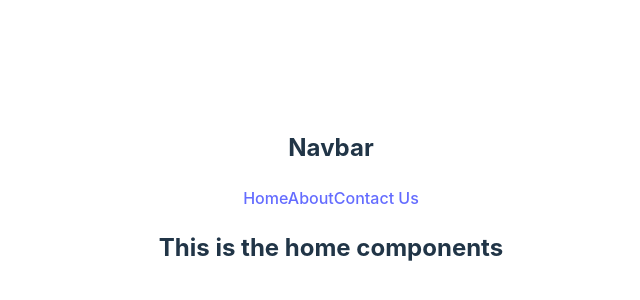
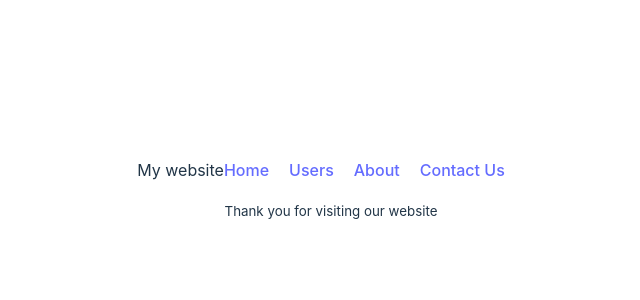
Before and after one commit to rafiul1000/introduction-to-react-router, a React (Vite) app: page / in a window 1280 px wide. Shown: the part 202-502 px from the top of the page, without its empty margins (309-949 px from the left). Built offline with nearby package versions, Linux system fonts and the light colour scheme.

Commit message:
Nested Route and Use Link, outlet

```diff
--- /dev/null
+++ b/src/components/Footer/Footer.jsx
@@ -0,0 +1,9 @@
+const Footer = () => {
+    return (
+        <div>
+            <p><small>Thank you for visiting our website</small></p>
+        </div>
+    );
+};
+
+export default Footer;
--- /dev/null
+++ b/src/components/Header/Header.css
@@ -0,0 +1,3 @@
+nav a{
+    margin-right: 20px;
+}
--- a/src/components/Header/Header.jsx
+++ b/src/components/Header/Header.jsx
@@ -1,11 +1,15 @@
+import { Link } from 'react-router-dom';
+import './Header.css';
+
 const Header = () => {
     return (
         <div>
-            <h2>Navbar</h2>
             <nav>
-                <a href="/">Home</a>
-                <a href="/about">About</a>
-                <a href="/contact">Contact Us</a>
+                <span>My website</span>
+                <Link to="/">Home</Link>
+                <Link to="/users">Users</Link>
+                <Link to="/about">About</Link>
+                <Link to="/contact">Contact Us</Link>
             </nav>
         </div>
     );
--- a/src/components/Home/Home.jsx
+++ b/src/components/Home/Home.jsx
@@ -1,12 +1,13 @@
 import { Outlet } from "react-router-dom";
+import Footer from "../Footer/Footer";
 import Header from "../Header/Header";
 
 const Home = () => {
     return (
         <div>
             <Header></Header>
-            <h2>This is the home components</h2>
             <Outlet></Outlet>
+            <Footer></Footer>
         </div>
     );
 };
--- /dev/null
+++ b/src/components/Users/Users.jsx
@@ -0,0 +1,10 @@
+const Users = () => {
+    return (
+        <div>
+            <h2>Our users</h2>
+            <p>Fantastic and vodro Users</p>
+        </div>
+    );
+};
+
+export default Users;
```
Also changed, not shown: src/main.jsx (+6 -1 lines).
